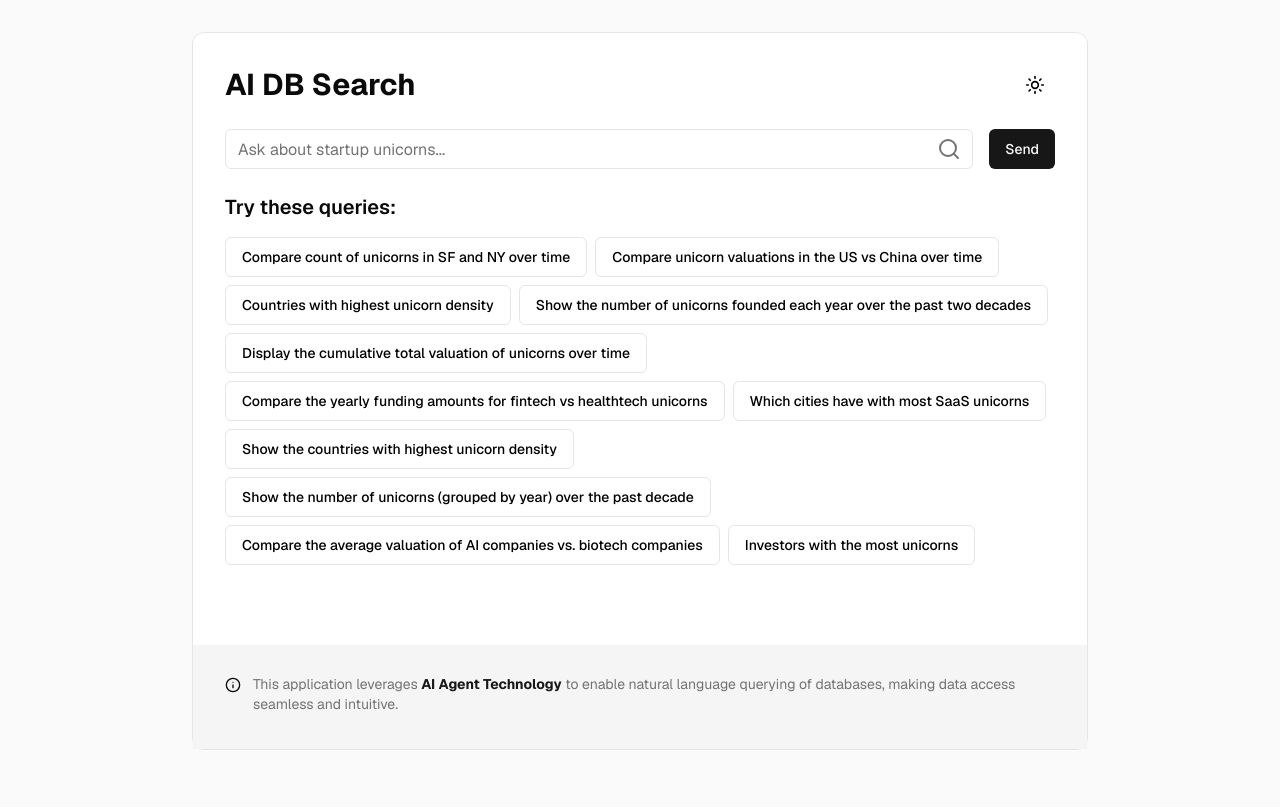
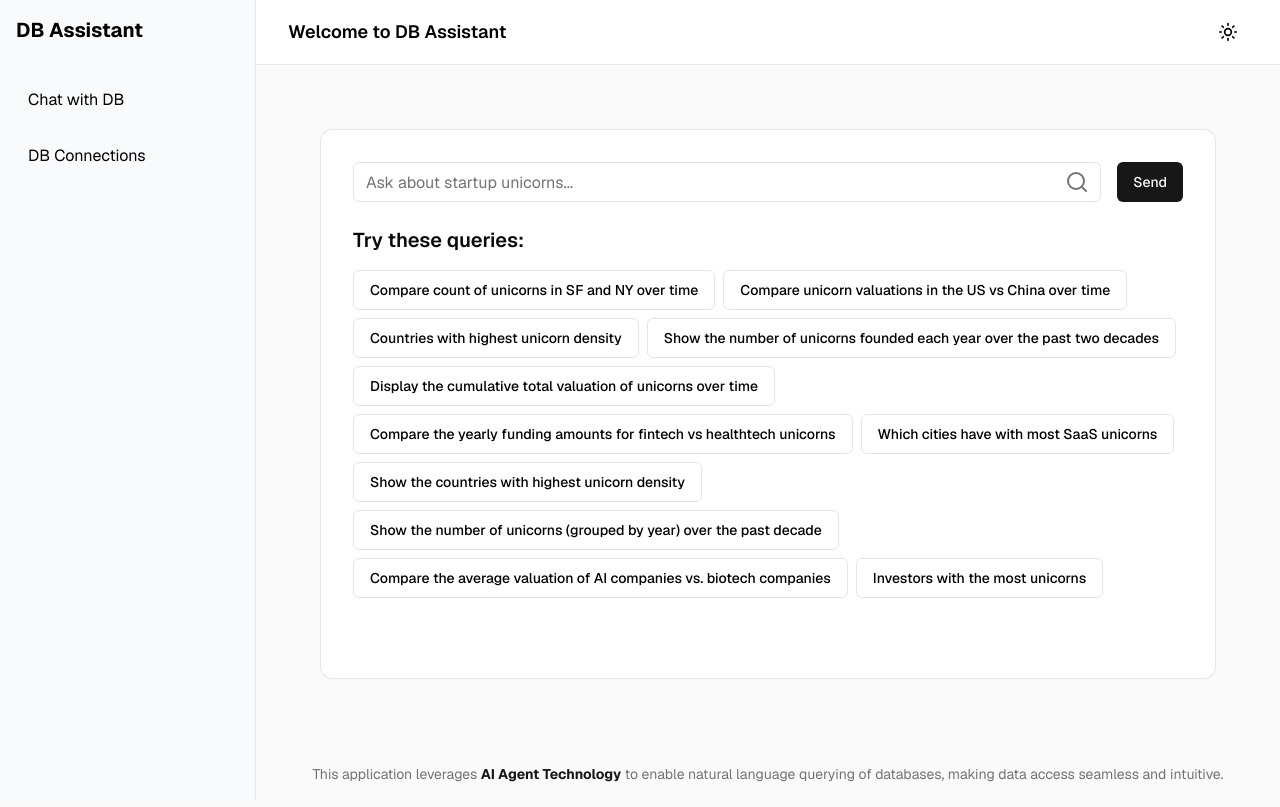
Before and after one commit to andyhou01/ai-db-search, a Next.js app: page / in a window 1280 px wide. Built offline with nearby package versions, Linux system fonts and the light colour scheme.

Commit message:
update the layout

```diff
--- a/app/layout.tsx
+++ b/app/layout.tsx
@@ -2,6 +2,9 @@ import "./globals.css";
 import { GeistMono } from "geist/font/mono";
 import { GeistSans } from "geist/font/sans";
 import { ThemeProvider } from "next-themes";
+import Sidebar from "@/components/sidebar";
+import Header from "@/components/header";
+import Footer from "@/components/footer";
 
 export const metadata = {
   title: "AI DB Search",
@@ -17,7 +20,14 @@ export default function RootLayout({
     <html lang="en" suppressHydrationWarning>
       <body className={`${GeistMono.className} ${GeistSans.className}`}>
         <ThemeProvider attribute="class" defaultTheme="system" enableSystem>
-          {children}
+          <div className="flex">
+            <Sidebar />
+            <div className="flex-1 ml-64">
+              <Header />
+              <main className="p-8 pb-24">{children}</main>
+              <Footer />
+            </div>
+          </div>
         </ThemeProvider>
       </body>
     </html>
--- a/app/page.tsx
+++ b/app/page.tsx
@@ -10,12 +10,10 @@ import {
 import { Config, Result } from "@/lib/types";
 import { Loader2 } from "lucide-react";
 import { toast } from "sonner";
-import { ProjectInfo } from "@/components/project-info";
 import { Results } from "@/components/results";
 import { SuggestedQueries } from "@/components/suggested-queries";
 import { QueryViewer } from "@/components/query-viewer";
 import { Search } from "@/components/search";
-import { Header } from "@/components/header";
 
 export default function Page() {
   const [inputValue, setInputValue] = useState("");
@@ -82,16 +80,16 @@ export default function Page() {
   };
 
   return (
-    <div className="bg-neutral-50 dark:bg-neutral-900 flex items-start justify-center p-0 sm:p-8">
-      <div className="w-full max-w-4xl min-h-dvh sm:min-h-0 flex flex-col ">
+    <div className="flex items-start justify-center p-0 bg-neutral-50 dark:bg-neutral-900 sm:p-8">
+      <div className="flex flex-col w-full max-w-4xl min-h-dvh sm:min-h-0 ">
         <motion.div
-          className="bg-card rounded-xl sm:border sm:border-border flex-grow flex flex-col"
+          className="flex flex-col flex-grow bg-card rounded-xl sm:border sm:border-border"
           initial={{ opacity: 0 }}
           animate={{ opacity: 1 }}
           transition={{ duration: 0.5, ease: "easeOut" }}
         >
-          <div className="p-6 sm:p-8 flex flex-col flex-grow">
-            <Header handleClear={handleClear} />
+          <div className="flex flex-col flex-grow p-6 sm:p-8">
+            {/* <Header handleClear={handleClear} /> */}
             <Search
               handleClear={handleClear}
               handleSubmit={handleSubmit}
@@ -125,8 +123,8 @@ export default function Page() {
                         />
                       )}
                       {loading ? (
-                        <div className="h-full absolute bg-background/50 w-full flex flex-col items-center justify-center space-y-4">
-                          <Loader2 className="h-12 w-12 animate-spin text-muted-foreground" />
+                        <div className="absolute flex flex-col items-center justify-center w-full h-full space-y-4 bg-background/50">
+                          <Loader2 className="w-12 h-12 animate-spin text-muted-foreground" />
                           <p className="text-foreground">
                             {loadingStep === 1
                               ? "Generating SQL query..."
@@ -134,7 +132,7 @@ export default function Page() {
                           </p>
                         </div>
                       ) : results.length === 0 ? (
-                        <div className="flex-grow flex items-center justify-center">
+                        <div className="flex items-center justify-center flex-grow">
                           <p className="text-center text-muted-foreground">
                             No results found.
                           </p>
@@ -152,7 +150,6 @@ export default function Page() {
               </div>
             </div>
           </div>
-          <ProjectInfo />
         </motion.div>
       </div>
     </div>
--- a/components/project-info.tsx
+++ b/components/footer.tsx
@@ -1,11 +1,9 @@
-import { Info } from "lucide-react";
 import { Alert, AlertDescription } from "./ui/alert";
 
-export const ProjectInfo = () => {
+export default function Footer() {
   return (
-    <div className="p-4 mt-auto bg-muted">
-      <Alert className="border-0 bg-muted text-muted-foreground">
-        <Info className="w-4 h-4 text-primary" />
+    <footer className="fixed bottom-0 right-0 ml-64 w-[calc(100%-16rem)] text-center">
+      <Alert className="bg-transparent border-0 text-muted-foreground">
         <AlertDescription>
           This application leverages{" "}
           <span className="font-bold text-primary">AI Agent Technology</span> to
@@ -13,6 +11,6 @@ export const ProjectInfo = () => {
           seamless and intuitive.
         </AlertDescription>
       </Alert>
-    </div>
+    </footer>
   );
-};
+}
--- a/components/header.tsx
+++ b/components/header.tsx
@@ -1,32 +1,33 @@
+"use client";
+
+import { useTheme } from "next-themes";
+import { Button } from "@/components/ui/button";
 import { Moon, Sun } from "lucide-react";
-import { Button } from "./ui/button";
-import { useTheme } from "next-themes";
 
-export const Header = ({ handleClear }: { handleClear: () => void }) => {
+export default function Header() {
   const { theme, setTheme } = useTheme();
 
   return (
-    <div className="flex items-center justify-between mb-6">
-      <h1
-        className="flex items-center text-2xl font-bold cursor-pointer sm:text-3xl text-foreground"
-        onClick={() => handleClear()}
-      >
-        AI DB Search
-      </h1>
-      <div className="flex items-center justify-center space-x-2">
+    <header className="sticky top-0 z-10 w-full bg-white border-b border-gray-200 dark:border-neutral-800 dark:bg-neutral-950">
+      <div className="flex items-center justify-between h-16 px-8">
+        <div className="flex items-center gap-2">
+          <h2 className="text-lg font-semibold text-black dark:text-white">
+            Welcome to DB Assistant
+          </h2>
+        </div>
+
+        <div className="flex items-center gap-4">
           <Button
             variant="ghost"
             size="icon"
-          onClick={() => setTheme(theme === "light" ? "dark" : "light")}
+            onClick={() => setTheme(theme === "dark" ? "light" : "dark")}
           >
-          {theme === "dark" ? (
-            <Moon className="w-5 h-5" />
-          ) : (
-            <Sun className="w-5 h-5" />
-          )}
+            <Sun className="w-5 h-5 transition-all scale-100 rotate-0 dark:-rotate-90 dark:scale-0" />
+            <Moon className="absolute w-5 h-5 transition-all scale-0 rotate-90 dark:rotate-0 dark:scale-100" />
             <span className="sr-only">Toggle theme</span>
           </Button>
         </div>
       </div>
+    </header>
   );
-};
+}
--- /dev/null
+++ b/components/sidebar.tsx
@@ -0,0 +1,33 @@
+import Link from "next/link";
+
+export default function Sidebar() {
+  return (
+    <div className="fixed top-0 left-0 w-64 h-screen border-r border-gray-200 bg-gray-50 dark:bg-neutral-950 dark:border-neutral-800">
+      <div className="p-4">
+        <h1 className="mb-8 text-xl font-bold text-black dark:text-white">
+          DB Assistant
+        </h1>
+        <nav>
+          <ul className="space-y-2">
+            <li>
+              <Link
+                href="/"
+                className="flex items-center p-3 text-black transition-colors rounded-lg dark:text-gray-200 hover:bg-neutral-200 dark:hover:bg-neutral-800"
+              >
+                <span>Chat with DB</span>
+              </Link>
+            </li>
+            <li>
+              <Link
+                href="/connections"
+                className="flex items-center p-3 text-black transition-colors rounded-lg dark:text-gray-200 hover:bg-neutral-200 dark:hover:bg-neutral-800"
+              >
+                <span>DB Connections</span>
+              </Link>
+            </li>
+          </ul>
+        </nav>
+      </div>
+    </div>
+  );
+}
```
Lines whose indentation alone changed are shown as unchanged.
